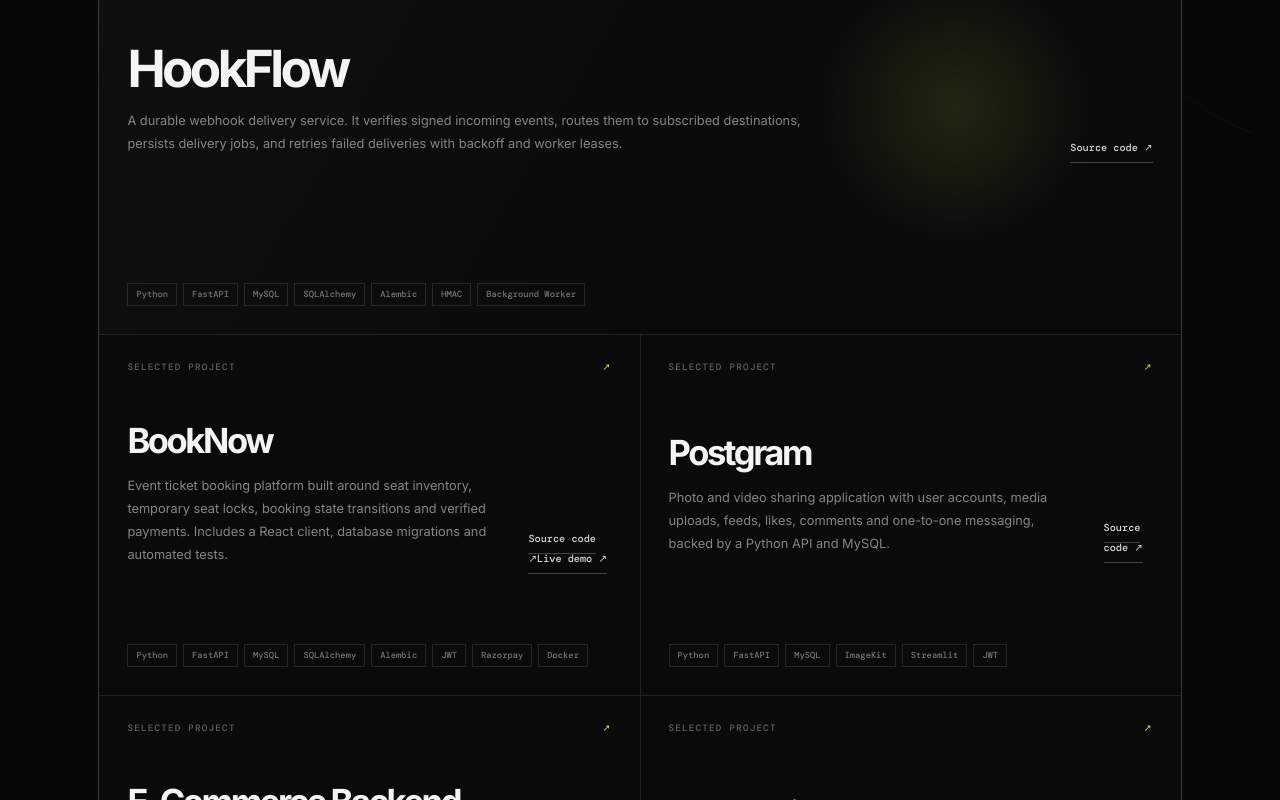
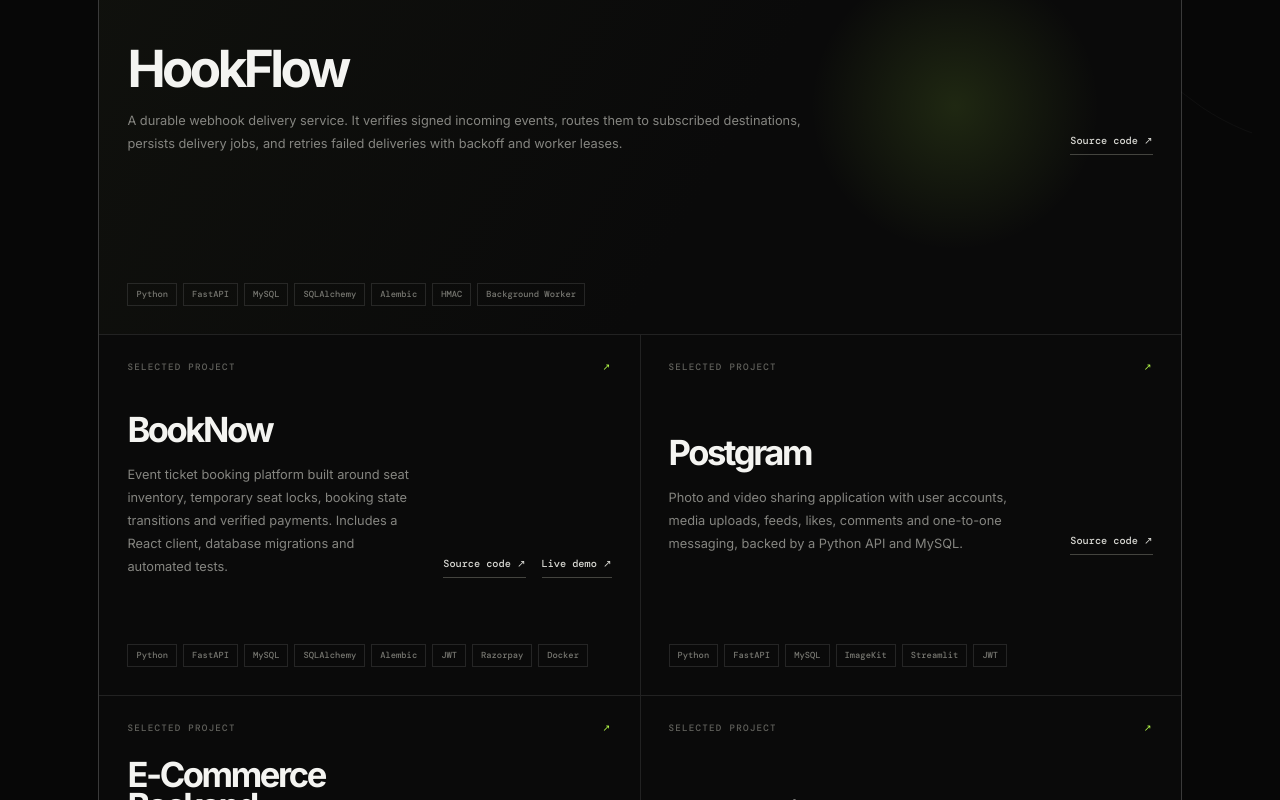
Before and after one commit to Manime016/portfolio, a React (Vite) app: page / in a window 1280 px wide. Shown: the part 3840-4640 px from the top of the page. Built offline with nearby package versions, Linux system fonts and the light colour scheme; no server answers.

Commit message:
Style project source and demo links

```diff
--- a/src/App.css
+++ b/src/App.css
@@ -219,3 +219,6 @@ main { display:block; }
 @media (prefers-reduced-motion:reduce) {
   *,*::before,*::after { scroll-behavior:auto!important; animation:none!important; transition:none!important; }
 }
+
+.project-actions { display:flex; flex:0 0 auto; flex-wrap:wrap; gap:16px; }
+@media (max-width:760px) { .project-actions { margin-top:22px; } }
```
